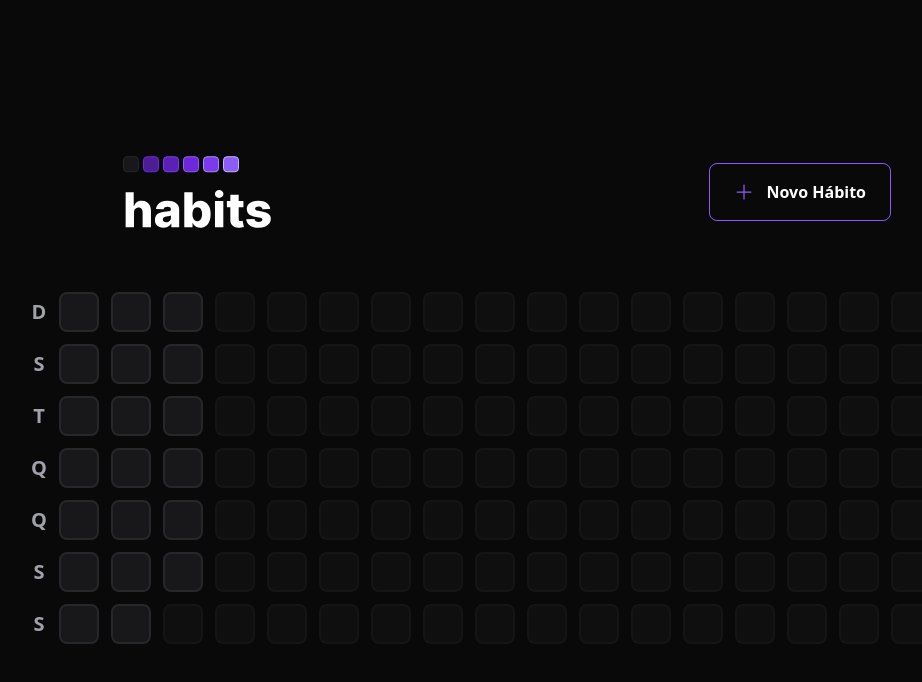
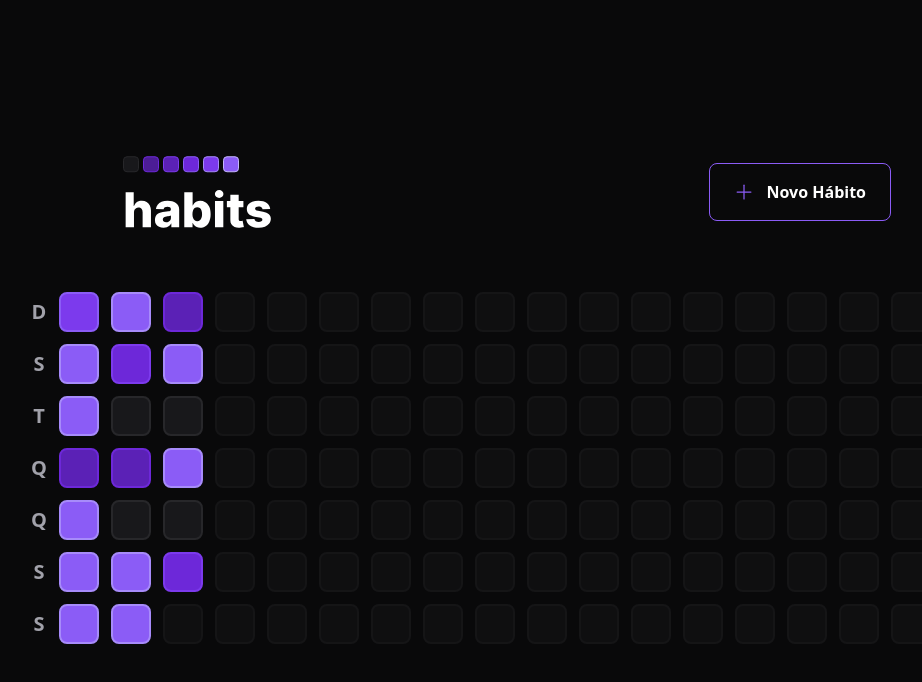
Before and after one commit to florencioMath/Challenge-NLW11, a React (Vite) app in the folder web/: page / in a window 1280 px wide. Shown: the top 682 px of the page, without its empty margins (133-1055 px from the left). Built offline with nearby package versions, Linux system fonts and the light colour scheme.

Commit message:
feat: Personalização dos quadrados do progresso.

```diff
--- a/web/package.json
+++ b/web/package.json
@@ -11,6 +11,7 @@
   "dependencies": {
     "@radix-ui/react-dialog": "^1.0.2",
     "@radix-ui/react-popover": "^1.0.3",
+    "clsx": "^1.2.1",
     "dayjs": "^1.11.7",
     "phosphor-react": "^1.4.1",
     "react": "^18.2.0",
--- a/web/src/components/HabitDay.tsx
+++ b/web/src/components/HabitDay.tsx
@@ -1,14 +1,31 @@
-// interface HabitDayProps {
-//   completed: number;
-// }
-
 import * as Popover from "@radix-ui/react-popover";
 import { ProgressBar } from "./ProgressBar";
+import clsx from "clsx";
 
-export function HabitDay() {
+interface HabitDayProps {
+  completed: number;
+  amount: number;
+}
+
+export function HabitDay({ completed, amount }: HabitDayProps) {
+  const completedPercentage = Math.round((completed / amount) * 100);
+
   return (
     <Popover.Root>
-      <Popover.Trigger className="w-10 h-10 bg-zinc-900 border-2 border-zinc-800 rounded-lg" />
+      <Popover.Trigger
+        className={clsx("w-10 h-10 border-2 rounded-lg", {
+          "bg-zinc-900 border-2 border-zinc-800": completedPercentage === 0,
+          "bg-violet-900 border-violet-800":
+            completedPercentage > 0 && completedPercentage < 20,
+          "bg-violet-800 border-violet-700":
+            completedPercentage >= 20 && completedPercentage < 40,
+          "bg-violet-700 border-violet-600":
+            completedPercentage >= 40 && completedPercentage < 60,
+          "bg-violet-600 border-violet-500":
+            completedPercentage >= 60 && completedPercentage < 80,
+          "bg-violet-500 border-violet-400": completedPercentage >= 80,
+        })}
+      />
 
       <Popover.Portal>
         <Popover.Content className="min-w-[320px] p-6 rounded-2xl bg-zinc-900 flex flex-col">
@@ -17,7 +34,7 @@
           <span className="mt-1 font-extrabold leading-tight text-3xl">
             22/01
           </span>
-          <ProgressBar progress={25} />
+          <ProgressBar progress={completedPercentage} />
           <Popover.Arrow height={8} width={16} className="fill-zinc-900" />
         </Popover.Content>
       </Popover.Portal>
--- a/web/src/components/SummaryTable.tsx
+++ b/web/src/components/SummaryTable.tsx
@@ -24,7 +24,13 @@
 
       <div className="grid grid-rows-7 grid-flow-col gap-3">
         {summaryDates.map((date) => {
-          return <HabitDay key={date.toString()} />;
+          return (
+            <HabitDay
+              key={date.toString()}
+              amount={5}
+              completed={Math.round(Math.random() * 5)}
+            />
+          );
         })}
 
         {amountOfDaysToFill > 0 &&
```
Also changed, not shown: 1 other file (tests, documents, lock files or other folders).
